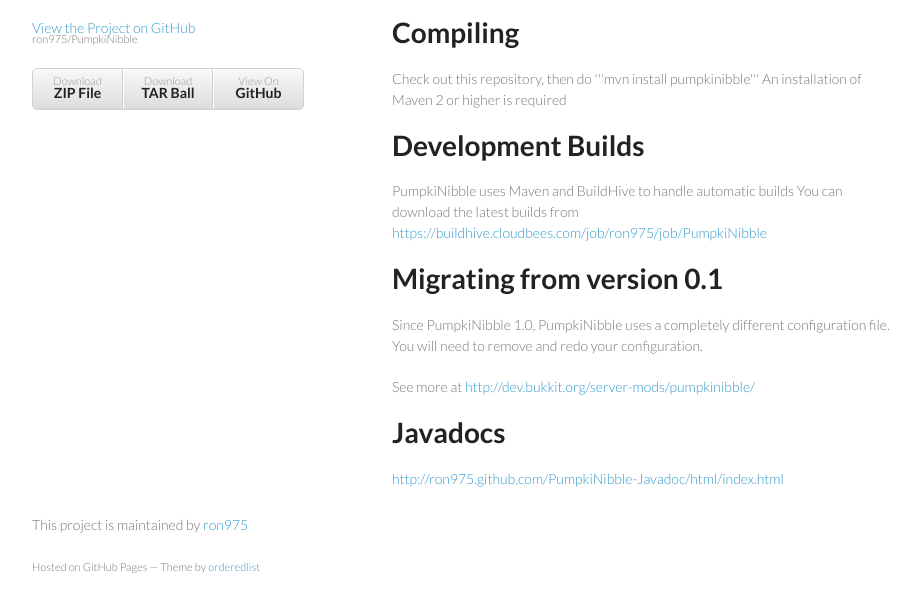
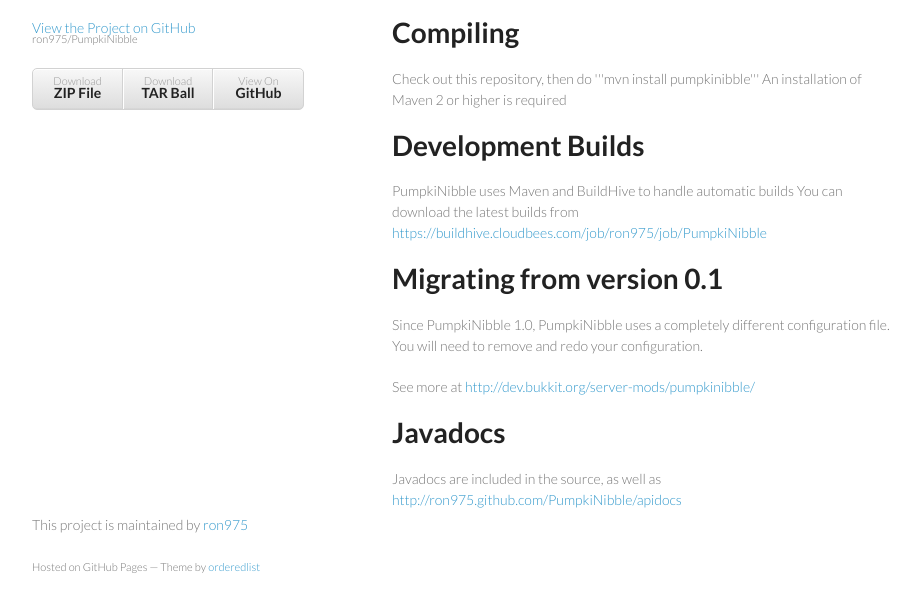
Before and after one commit to chyyran/PumpkiNibble, a plain HTML site: page index.html in a window 1280 px wide. Shown: the part 154-766 px from the top of the page, without its empty margins (178-1098 px from the left). Drawn offline with Linux system fonts and the light colour scheme.

Commit message:
Create gh-pages branch via GitHub

```diff
--- a/index.html
+++ b/index.html
@@ -55,7 +55,8 @@ You will need to remove and redo your configuration. </p>
 
 <h1>Javadocs</h1>
 
-<p><a href="http://ron975.github.com/PumpkiNibble-Javadoc/html/index.html">http://ron975.github.com/PumpkiNibble-Javadoc/html/index.html</a></p>
+<p>Javadocs are included in the source, as well as
+<a href="http://ron975.github.com/PumpkiNibble/apidocs">http://ron975.github.com/PumpkiNibble/apidocs</a></p>
       </section>
       <footer>
         <p>This project is maintained by <a href="https://github.com/ron975">ron975</a></p>
--- a/params.json
+++ b/params.json
@@ -1 +1 @@
-{"google":"","name":"Pumpkinibble","body":"PumpkiNibble\r\n=============\r\nPumpkiNibble lets you and your players eat Pumpkin Seeds and more in Minecraft. \r\nEverything is configurable!\r\n\r\nCompiling\r\n=========\r\nCheck out this repository, then do\r\n'''mvn install pumpkinibble'''\r\nAn installation of Maven 2 or higher is required\r\n\r\nDevelopment Builds\r\n==================\r\nPumpkiNibble uses Maven and BuildHive to handle automatic builds\r\nYou can download the latest builds from\r\nhttps://buildhive.cloudbees.com/job/ron975/job/PumpkiNibble\r\n\r\nMigrating from version 0.1\r\n==========================\r\nSince PumpkiNibble 1.0, PumpkiNibble uses a completely different configuration file. \r\nYou will need to remove and redo your configuration. \r\n\r\nSee more at \r\nhttp://dev.bukkit.org/server-mods/pumpkinibble/\r\n\r\nJavadocs\r\n========\r\nhttp://ron975.github.com/PumpkiNibble-Javadoc/html/index.html","tagline":"PumpkiNibble allows you to eat Pumpkin Seeds and more!","note":"Don't delete this file! It's used internally to help with page regeneration."}
+{"note":"Don't delete this file! It's used internally to help with page regeneration.","body":"PumpkiNibble\r\n=============\r\nPumpkiNibble lets you and your players eat Pumpkin Seeds and more in Minecraft. \r\nEverything is configurable!\r\n\r\nCompiling\r\n=========\r\nCheck out this repository, then do\r\n'''mvn install pumpkinibble'''\r\nAn installation of Maven 2 or higher is required\r\n\r\nDevelopment Builds\r\n==================\r\nPumpkiNibble uses Maven and BuildHive to handle automatic builds\r\nYou can download the latest builds from\r\nhttps://buildhive.cloudbees.com/job/ron975/job/PumpkiNibble\r\n\r\nMigrating from version 0.1\r\n==========================\r\nSince PumpkiNibble 1.0, PumpkiNibble uses a completely different configuration file. \r\nYou will need to remove and redo your configuration. \r\n\r\nSee more at \r\nhttp://dev.bukkit.org/server-mods/pumpkinibble/\r\n\r\nJavadocs\r\n========\r\nJavadocs are included in the source, as well as\r\nhttp://ron975.github.com/PumpkiNibble/apidocs","name":"Pumpkinibble","google":"","tagline":"PumpkiNibble allows you to eat Pumpkin Seeds and more!"}
```
Also changed, not shown: 1 other file.
